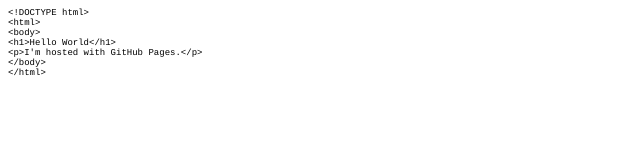
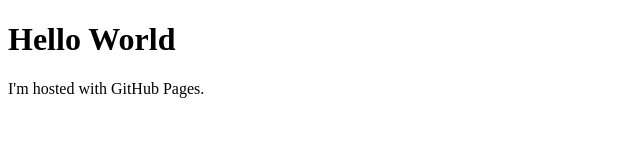
Before and after one commit to Robert-FS/robert-fs.github.io, a plain HTML site: page index.html in a window 1280 px wide. Shown: the whole page, without its empty margins (0-640 px from the left). Drawn offline with Linux system fonts and the light colour scheme.

Commit message:
Update index.html

```diff
--- a/index.html
+++ b/index.html
@@ -1,23 +1,7 @@
-<!DOCTYPE html PUBLIC "-//W3C//DTD HTML 4.01//EN" "http://www.w3.org/TR/html4/strict.dtd">
+<!DOCTYPE html>
 <html>
-<head>
-  <meta http-equiv="Content-Type" content="text/html; charset=utf-8">
-  <meta http-equiv="Content-Style-Type" content="text/css">
-  <title></title>
-  <meta name="Generator" content="Cocoa HTML Writer">
-  <meta name="CocoaVersion" content="2487.5">
-  <style type="text/css">
-    p.p1 {margin: 0.0px 0.0px 0.0px 0.0px; font: 9.0px Courier; color: #000000; background-color: #000000; background-color: rgba(0, 0, 0, 0)}
-    span.s1 {font-kerning: none}
-  </style>
-</head>
 <body>
-<p class="p1"><span class="s1">&lt;!DOCTYPE html&gt;</span></p>
-<p class="p1"><span class="s1">&lt;html&gt;</span></p>
-<p class="p1"><span class="s1">&lt;body&gt;</span></p>
-<p class="p1"><span class="s1">&lt;h1&gt;Hello World&lt;/h1&gt;</span></p>
-<p class="p1"><span class="s1">&lt;p&gt;I'm hosted with GitHub Pages.&lt;/p&gt;</span></p>
-<p class="p1"><span class="s1">&lt;/body&gt;</span></p>
-<p class="p1"><span class="s1">&lt;/html&gt;</span></p>
+<h1>Hello World</h1>
+<p>I'm hosted with GitHub Pages.</p>
 </body>
 </html>
```
